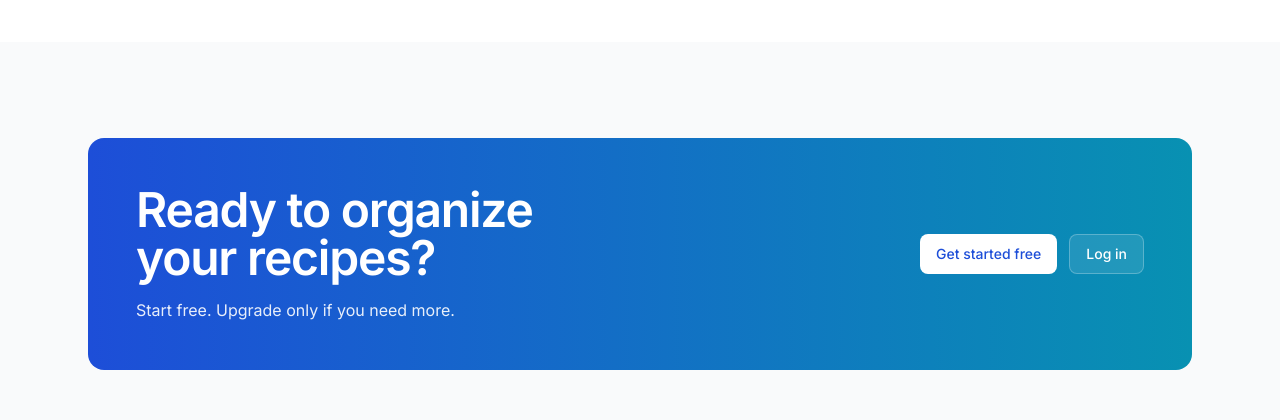
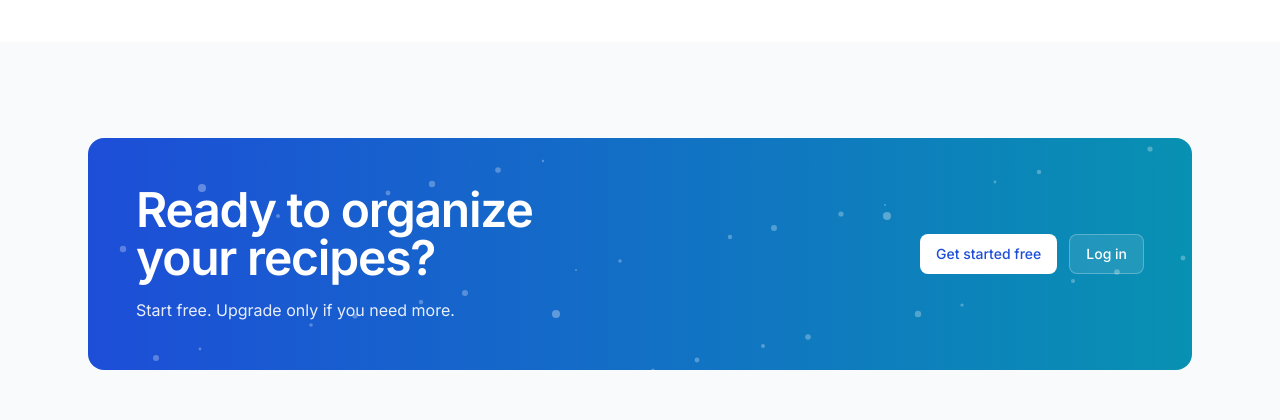
Before and after one commit to pschonffeldt/recetapp, a Next.js app: page / in a window 1280 px wide. Shown: the part 7460-7880 px from the top of the page. Built offline with nearby package versions, Linux system fonts and the light colour scheme; a web font is replaced by a local one.

Commit message:
feat(marketing,cta): add sparkles overlay to component

```diff
--- a/app/ui/marketing/home/home-cta.tsx
+++ b/app/ui/marketing/home/home-cta.tsx
@@ -1,8 +1,11 @@
+import { SparklesOverlay } from "@/app/lib/marketing/helpers";
 import Link from "next/link";
 
 export default function MarketingCTA() {
   return (
-    <div className="rounded-2xl bg-gradient-to-r from-blue-700 to-cyan-600 p-10 text-white md:p-12">
+    <div className="relative rounded-2xl bg-gradient-to-r from-blue-700 to-cyan-600 p-10 text-white md:p-12">
+      <SparklesOverlay />
+
       <div className="grid gap-8 lg:grid-cols-2 lg:items-center">
         <div>
           <h2 className="text-4xl font-semibold tracking-tight md:text-5xl">
```
